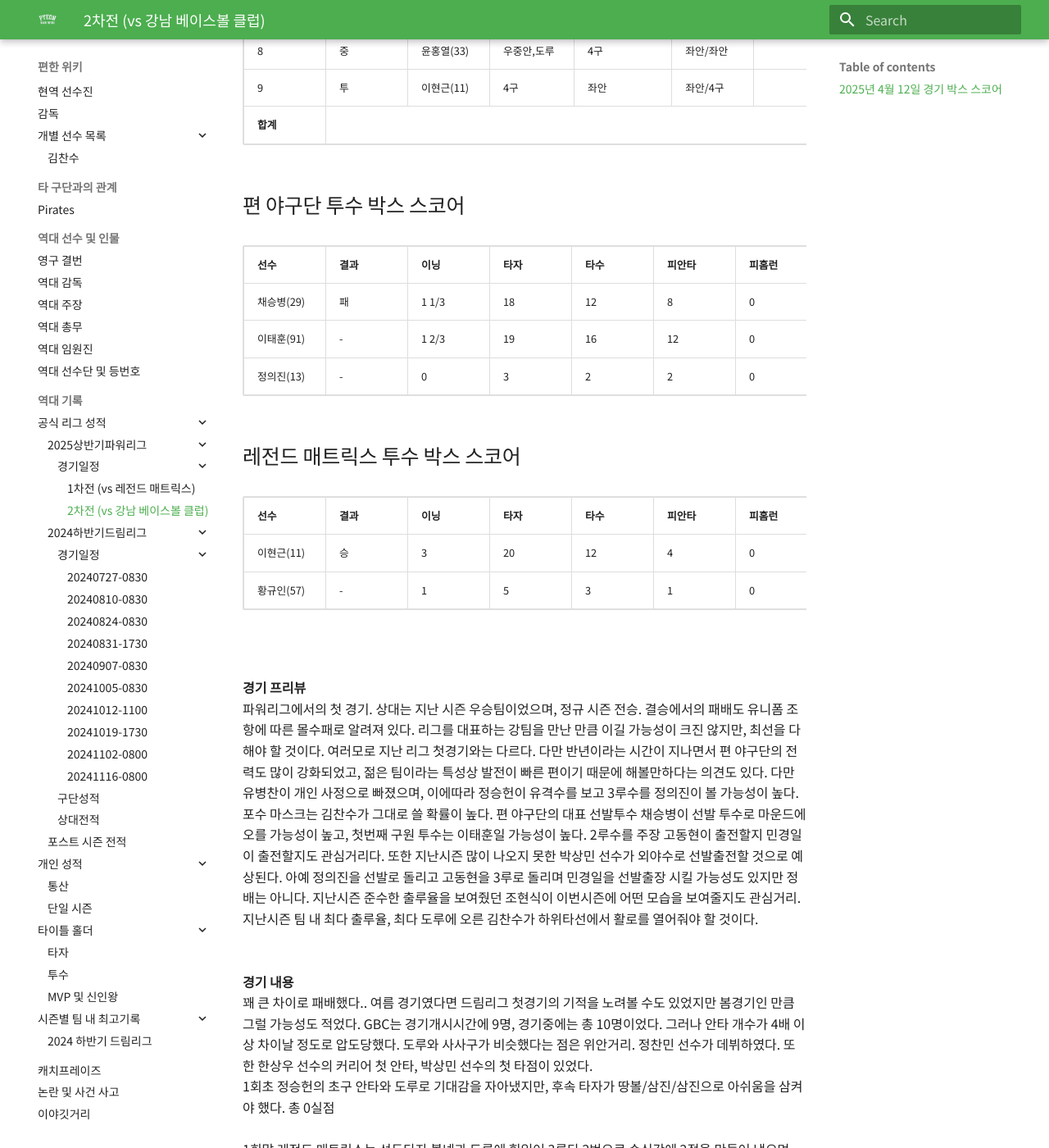
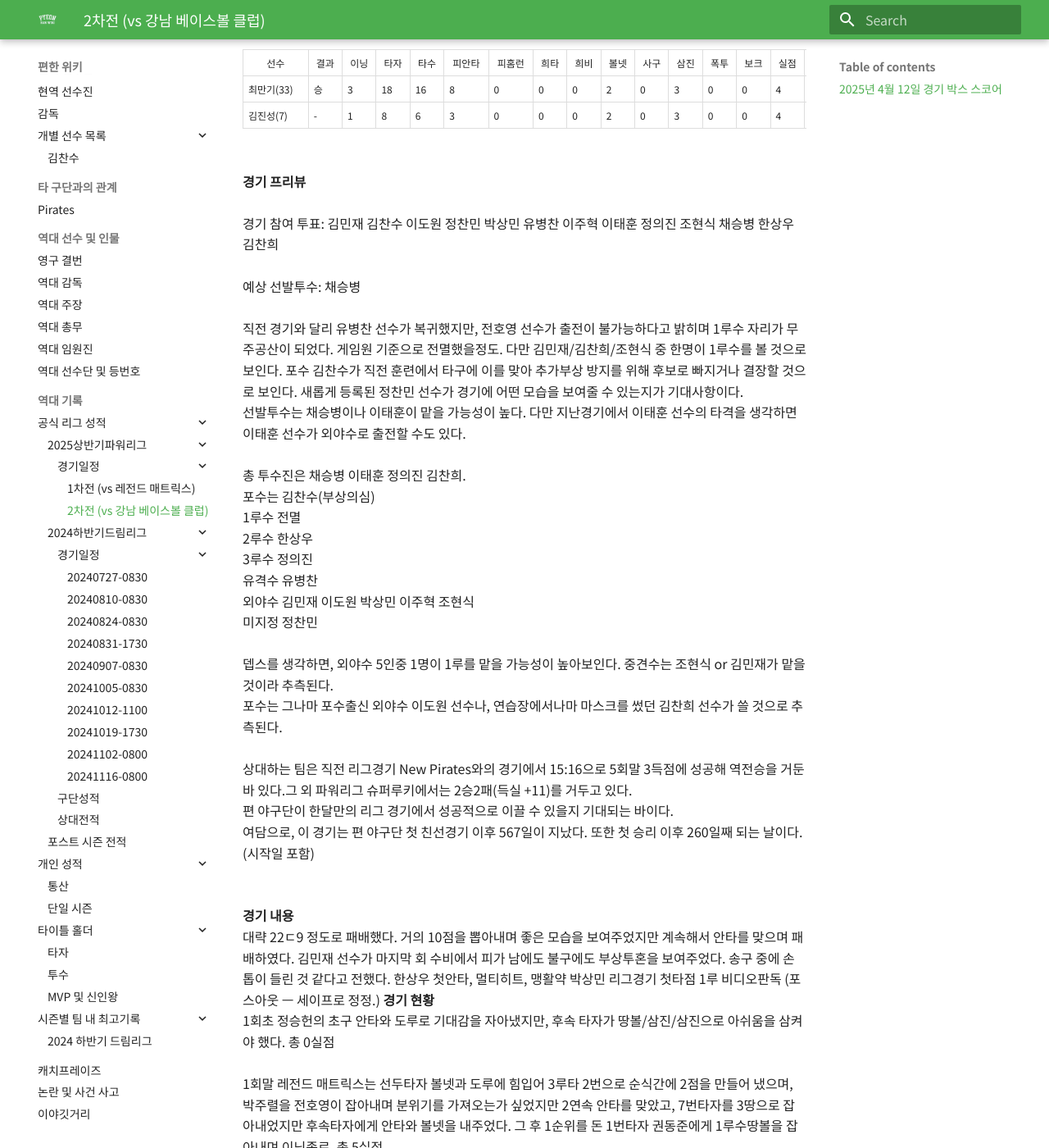
Before and after one commit to BlueChance/winningteam-isourteam-wiki-netlify, an MkDocs documentation site: the page built from docs/records_of_all_season_together/official_leage_performance/2025_powerleague/match_schedule/20250412_1100/result.md, in a window 1280 px wide and 1400 px high, scrolled down 3223 px. Shown: the whole window at 82% size. Built offline with MkDocs 1.6.1 and Material for MkDocs 9.7.7, drawn with Linux system fonts in a browser that asks for light colours; some of the changed text lies outside the part shown.

Commit message:
upupdate

```diff
--- a/docs/records_of_all_season_together/official_leage_performance/2025_powerleague/match_schedule/20250412_1100/result.md
+++ b/docs/records_of_all_season_together/official_leage_performance/2025_powerleague/match_schedule/20250412_1100/result.md
@@ -37,7 +37,8 @@
 (편 야구단) 8 : 22 (강남 베이스볼 클럽)<br>
 
 ## 2025년 4월 12일 경기 박스 스코어
-
+<div class="scrollable">
+<table class="boxscore">
 <table>
   <thead>
     <tr>
@@ -120,8 +121,7 @@
 <h2>편 야구단 박스 스코어</h2>
 
 <div class="scrollable">
-
-<table>
+<table class="boxscore">
   <thead>
     <tr>
       <th>타순</th>
@@ -147,64 +147,64 @@
   </thead>
   <tbody>
     <tr>
-      <td>1</td><td>유</td><td>정승헌(17)</td>
-      <td>우안, 도루</td><td>유땅</td><td>4구</td><td></td><td></td><td></td><td></td><td></td><td></td>
-      <td>2</td><td>1</td><td>0</td><td>0</td><td>1</td><td>0.500</td><td>0.500</td>
+      <td>1</td><td>유</td><td>유병찬(10)</td>
+      <td>삼진</td><td>좌중안,도루</td><td></td><td>삼진</td><td></td><td></td><td></td><td></td><td></td>
+      <td>3</td><td>1</td><td>2</td><td>0</td><td>1</td><td>0.333</td><td>0.333</td>
     </tr>
     <tr>
-      <td>2</td><td>1</td><td>전호영(39)</td>
-      <td>유땅</td><td></td><td>삼진/삼진</td><td></td><td></td><td></td><td></td><td></td><td></td>
-      <td>3</td><td>0</td><td>0</td><td>0</td><td>0</td><td>0.000</td><td>0.000</td>
+      <td>2</td><td>포</td><td>김찬수(28)</td>
+      <td>3땅</td><td></td><td>4구,주자아웃</td><td></td><td></td><td></td><td></td><td></td><td></td>
+      <td>1</td><td>0</td><td>0</td><td>0</td><td>0</td><td>0.000</td><td>0.000</td>
     </tr>
     <tr>
-      <td>3</td><td>중</td><td>조현식(43)</td>
-      <td>삼진</td><td></td><td>4구,도루</td><td>4구,도루자</td><td></td><td></td><td></td><td></td><td></td>
-      <td>1</td><td>0</td><td>0</td><td>1</td><td>1</td><td>0.000</td><td>0.000</td>
+      <td>2</td><td>미</td><td>이주혁(48)</td>
+      <td></td><td></td><td></td><td></td><td>4구</td><td></td><td></td><td></td><td></td>
+      <td>1</td><td>0</td><td>0</td><td>0</td><td>0</td><td>0.000</td><td>0.000</td>
     </tr>
     <tr>
-      <td>4</td><td>2</td><td>고동현(49)</td>
-      <td>삼진</td><td></td><td>4구</td><td>4구,도루</td><td></td><td></td><td></td><td></td><td></td>
-      <td>1</td><td>0</td><td>0</td><td>2</td><td>1</td><td>0.000</td><td>0.000</td>
+      <td>3</td><td>1</td><td>김민재(24)</td>
+      <td>좌선2,도루</td><td>유땅R</td><td></td><td>유내안</td><td></td><td></td><td></td><td></td><td></td>
+      <td>3</td><td>2</td><td>0</td><td>1</td><td>1</td><td>0.667</td><td>0.667</td>
     </tr>
     <tr>
-      <td>5</td><td>지</td><td>김찬희(18)</td>
-      <td></td><td>우안</td><td></td><td></td><td></td><td></td><td></td><td></td><td></td>
+      <td>4</td><td>2</td><td>정의진(13)</td>
+      <td>낫아웃</td><td></td><td>유내안,주자아웃</td><td>우중2</td><td></td><td></td><td></td><td></td><td></td>
       <td>1</td><td>1</td><td>0</td><td>1</td><td>0</td><td>1.000</td><td>1.000</td>
     </tr>
     <tr>
-      <td>5</td><td>미</td><td>민경일(44)</td>
-      <td></td><td></td><td>좌안,주자아웃</td><td>좌중안</td><td></td><td></td><td></td><td></td><td></td>
-      <td>2</td><td>2</td><td>0</td><td>0</td><td>0</td><td>1.000</td><td>1.000</td>
+      <td>5</td><td>중</td><td>조현식(43)</td>
+      <td></td><td>2짱</td><td>유땅R</td><td>삼진</td><td></td><td></td><td></td><td></td><td></td>
+      <td>3</td><td>0</td><td>0</td><td>1</td><td>0</td><td>0.000</td><td>0.000</td>
     </tr>
     <tr>
-      <td>6</td><td>3</td><td>정의진(13)</td>
-      <td></td><td>삼진</td><td>2땅R</td><td>3땅</td><td></td><td></td><td></td><td></td><td></td>
-      <td>3</td><td>0</td><td>1</td><td>1</td><td>0</td><td>0.000</td><td>0.000</td>
+      <td>6</td><td>1</td><td>김진환(2)</td>
+      <td></td><td>좌안,견제사</td><td>좌원2</td><td>4구</td><td></td><td></td><td></td><td></td><td></td>
+      <td>2</td><td>2</td><td>0</td><td>1</td><td>0</td><td>1.000</td><td>1.000</td>
     </tr>
     <tr>
-      <td>7</td><td>우</td><td>박상민(87)</td>
-      <td></td><td>4구</td><td></td><td></td><td></td><td></td><td></td><td></td><td></td>
-      <td>0</td><td>0</td><td>0</td><td>1</td><td>0</td><td>0.000</td><td>0.000</td>
+      <td>7</td><td>좌</td><td>박상민(87)</td>
+      <td></td><td>4구</td><td>좌안</td><td>우전2</td><td></td><td></td><td></td><td></td><td></td>
+      <td>2</td><td>2</td><td>3</td><td>1</td><td>0</td><td>1.000</td><td>1.000</td>
     </tr>
     <tr>
-      <td>7</td><td>미</td><td>김건표(12)</td>
-      <td></td><td></td><td></td><td>1땅</td><td></td><td></td><td></td><td></td><td></td>
-      <td>1</td><td>0</td><td>0</td><td>0</td><td>0</td><td>0.000</td><td>0.00</td>
+      <td>8</td><td>한상우</td><td>한상우(15)</td>
+      <td></td><td>2내안</td><td></td><td>1땅</td><td></td><td></td><td></td><td></td><td></td>
+      <td>1</td><td>1</td><td>0</td><td>1</td><td>0</td><td>1.000</td><td>1.000</td>
     </tr>
     <tr>
-      <td>8</td><td>포</td><td>김찬수(28)</td>
-      <td></td><td>사구</td><td>4구</td><td></td><td></td><td></td><td></td><td></td><td></td>
-      <td>0</td><td>0</td><td>0</td><td>0</td><td>0</td><td>0.000</td><td>0.000</td>
+      <td>8</td><td>미</td><td>정찬민(99)</td>
+      <td></td><td></td><td>삼진</td><td>삼진</td><td></td><td></td><td></td><td></td><td></td>
+      <td>2</td><td>0</td><td>0</td><td>0</td><td>0</td><td>0.000</td><td>0.000</td>
     </tr>
     <tr>
-      <td>9</td><td>좌</td><td>이태훈(91)</td>
-      <td></td><td>중희플</td><td>좌선2</td><td></td><td></td><td></td><td></td><td></td><td></td>
-      <td>1</td><td>1</td><td>3</td><td>0</td><td>0</td><td>1.000</td><td>1.000</td>
+      <td>9</td><td>포</td><td>이도원(77)</td>
+      <td></td><td>우월2</td><td>2플</td><td></td><td></td><td></td><td></td><td></td><td></td>
+      <td>2</td><td>1</td><td>1</td><td>1</td><td>0</td><td>0.500</td><td>0.500</td>
     </tr>
     <tr>
       <td><strong>합계</strong></td>
-      <td colspan="9"></td>
-      <td>15</td><td>5</td><td>4</td><td>6</td><td>3</td><td>0.333</td><td>0.318</td>
+      <td colspan="12"></td>
+      <td>22</td><td>11</td><td>8</td><td>8</td><td>2</td><td>0.500</td><td>0.439</td>
     </tr>
   </tbody>
 </table>
@@ -212,11 +212,10 @@
 
 
 
-<h2>레전드 매트릭스 타자 박스 스코어</h2>
+<h2>강남 베이스볼 클럽(GBC) 타자 박스 스코어</h2>
 
 <div class="scrollable">
-
-<table>
+<table class="boxscore">
   <thead>
     <tr>
       <th>타순</th>
@@ -242,70 +241,66 @@
   </thead>
   <tbody>
     <tr>
-      <td>1</td><td>1</td><td>권동준(16)</td>
-      <td>4구,도루/1땅</td><td>4구</td><td>우안/좌플</td><td></td><td></td><td></td><td></td><td></td><td></td>
-      <td>3</td><td>1</td><td>2</td><td>3</td><td>1</td><td>0.333</td><td>0.333</td>
+      <td>1</td><td>1</td><td>김성하(43)</td>
+      <td>중안,도루,도루</td><td>우플/우안</td><td>사구/2직</td><td></td><td></td><td></td><td></td><td></td><td></td>
+      <td>4</td><td>2</td><td>1</td><td>3</td><td>2</td><td>0.500</td><td>0.714</td>
     </tr>
     <tr>
-      <td>2</td><td>2</td><td>황규인(57)</td>
-      <td>우중3</td><td>4구,도루/우월안</td><td>우월2</td><td></td><td></td><td></td><td></td><td></td><td></td>
-      <td>3</td><td>3</td><td>4</td><td>4</td><td>1</td><td>01000</td><td>1.000</td>
+      <td>2</td><td>유</td><td>유상수(68)</td>
+      <td>좌플</td><td>3내안, 도루/좌안, 도루</td><td>4구</td><td>3땅</td><td></td><td></td><td></td><td></td><td></td>
+      <td>4</td><td>2</td><td>1</td><td>3</td><td>2</td><td>0.500</td><td>0.286</td>
     </tr>
     <tr>
-      <td>2</td><td>미</td><td>김순기(3)</td>
-      <td></td><td></td><td></td><td>4구</td><td></td><td></td><td></td><td></td><td></td>
-      <td>0</td><td>0</td><td>0</td><td>1</td><td>0</td><td>0.000</td><td>0.000</td>
+      <td>3</td><td>우</td><td>심현중(1)</td>
+      <td>4구, 도루</td><td>좌안, 도루/좌중2</td><td>4구</td><td>우플</td><td></td><td></td><td></td><td></td><td></td>
+      <td>3</td><td>2</td><td>1</td><td>4</td><td>2</td><td>0.667</td><td>0.667</td>
     </tr>
     <tr>
-      <td>3</td><td>포</td><td>이원재(78)</td>
-      <td>중월3</td><td>4구/우안</td><td>좌희플</td><td>투안</td><td></td><td></td><td></td><td></td><td></td>
-      <td>3</td><td>3</td><td>3</td><td>3</td><td>0</td><td>1.000</td><td>1.000</td>
+      <td>4</td><td>중</td><td>김병문(9)</td>
+      <td>삼진</td><td>4구/4구, 도루</td><td>4구</td><td>유실</td><td></td><td></td><td></td><td></td><td></td>
+      <td>2</td><td>0</td><td>1</td><td>3</td><td>1</td><td>0.000</td><td>0.600</td>
     </tr>
     <tr>
-      <td>4</td><td>좌</td><td>박주렬(69)</td>
-      <td>1직</td><td>중안,도루/삼진</td><td>우안</td><td>좌월안</td><td></td><td></td><td></td><td></td><td></td>
-      <td>5</td><td>3</td><td>3</td><td>2</td><td>1</td><td>0.600</td><td>0.600</td>
+      <td>5</td><td>투</td><td>최만기(33)</td>
+      <td>중월2</td><td>3실, 도루/타구맞</td><td>4구</td><td></td><td></td><td></td><td></td><td></td><td></td>
+      <td>2</td><td>1</td><td>3</td><td>3</td><td>1</td><td>0.500</td><td>0.333</td>
     </tr>
     <tr>
-      <td>5</td><td>유</td><td>강인제(50)</td>
-      <td>2내안</td><td>유플/중안</td><td>우중2</td><td></td><td></td><td></td><td></td><td></td><td></td>
-      <td>4</td><td>3</td><td>3</td><td>2</td><td>0</td><td>0.750</td><td>0.750</td>
+      <td>6</td><td>1</td><td>김진성(7)</td>
+      <td>우월2, 도루</td><td>중안, 도루</td><td>1내안</td><td>삼진</td><td></td><td></td><td></td><td></td><td></td>
+      <td>4</td><td>3</td><td>2</td><td>2</td><td>3</td><td>0.750</td><td>0.750</td>
     </tr>
     <tr>
-      <td>6</td><td>우</td><td>장민우(125)</td>
-      <td>우선2</td><td>4구/3땅</td><td>좌선2</td><td></td><td></td><td></td><td></td><td></td><td></td>
-      <td>3</td><td>2</td><td>2</td><td>2</td><td>0</td><td>0.667</td><td>0.667</td>
+      <td>7</td><td>3</td><td>김지훈(22)</td>
+      <td>4구, 도루</td><td>좌중안, 도루/우안, 도루</td><td>4구</td><td></td><td></td><td></td><td></td><td></td><td></td>
+      <td>1</td><td>1</td><td>3</td><td>2</td><td>3</td><td>1.000</td><td>0.750</td>
     </tr>
     <tr>
-      <td>7</td><td>3</td><td>김지만(52)</td>
-      <td>3땅</td><td>우중안</td><td>좌월2/좌플</td><td></td><td></td><td></td><td></td><td></td><td></td>
-      <td>4</td><td>2</td><td>2</td><td>2</td><td>0</td><td>0.500</td><td>0.500</td>
+      <td>8</td><td>포</td><td>김문규(100)</td>
+      <td>좌월2</td><td>사구/낫아웃</td><td>삼진</td><td></td><td></td><td></td><td></td><td></td><td></td>
+      <td>3</td><td>1</td><td>2</td><td>1</td><td>0</td><td>0.333</td><td>0.333</td>
     </tr>
     <tr>
-      <td>8</td><td>중</td><td>윤홍열(33)</td>
-      <td>우중안,도루</td><td>4구</td><td>좌안/좌안</td><td></td><td></td><td></td><td></td><td></td><td></td>
-      <td>3</td><td>3</td><td>2</td><td>2</td><td>1</td><td>1.000</td><td>1.000</td>
-    </tr>
-    <tr>
-      <td>9</td><td>투</td><td>이현근(11)</td>
-      <td>4구</td><td>좌안</td><td>좌안/4구</td><td></td><td></td><td></td><td></td><td></td><td></td>
-      <td>2</td><td>2</td><td>2</td><td>2</td><td>0</td><td>1.000</td><td>1.000</td>
+      <td>9</td><td>좌</td><td>최현규(36)</td>
+      <td>투직</td><td>좌중3</td><td>우월안</td><td></td><td></td><td></td><td></td><td></td><td></td>
+      <td>4</td><td>2</td><td>5</td><td>1</td><td>0</td><td>0.500</td><td>0.500</td>
     </tr>
     <tr>
       <td><strong>합계</strong></td>
-      <td colspan="9"></td>
-      <td>30</td><td>22</td><td>23</td><td>23</td><td>4</td><td>0.733</td><td>0.685</td>
+      <td colspan="12"></td>
+      <td>27</td><td>14</td><td>20</td><td>22</td><td>14</td><td>0.519</td><td>0.548</td>
     </tr>
   </tbody>
 </table>
+</div>
+
 
 
 
 <h2>편 야구단 투수 박스 스코어</h2>
 
 <div class="scrollable">
-
-<table>
+<table class="boxscore">
   <thead>
      <tr>
           <th>선수</th>
@@ -331,27 +326,28 @@
    </thead>
    <tbody>
         <tr>
-           <td>채승병(29)</td>
-           <td>패</td><td>1 1/3</td><td>18</td><td>12</td><td>8</td><td>0</td><td>0</td><td>1=0</td><td>6</td><td>0</td><td>0</td><td>0</td><td>0</td><td>12</td><td>12</td><td>0</td><td>63.16</td><td>63.16</td>
+           <td>이태훈(91)</td>
+           <td>패</td><td>1 1/3</td><td>21</td><td>16</td><td>11</td><td>0</td><td>0</td><td>0</td><td>4</td><td>1</td><td>1</td><td>1</td><td>0</td><td>16</td><td>5</td><td>0</td><td>26.32</td><td>30.33</td>
         </tr>
         <tr>
-           <td>이태훈(91)</td>
-           <td>-</td><td>1 2/3</td><td>19</td><td>16</td><td>12</td><td>0</td><td>0</td><td>1</td><td>2</td><td>0</td><td>1</td><td>0</td><td>0</td><td>9</td><td>8</td><td>0</td><td>33.73</td><td>33.73</td>
+           <td>채승병(29)</td>
+           <td>-</td><td>1</td><td>13</td><td>5</td><td>2</td><td>0</td><td>0</td><td>0</td><td>7</td><td>1</td><td>3</td><td>0</td><td>0</td><td>6</td><td>5</td><td>0</td><td>35.00</td><td>51.07</td>
         </tr>
         <tr>
-           <td>정의진(13)</td>
-           <td>-</td><td>0</td><td>3</td><td>2</td><td>2</td><td>0</td><td>0</td><td>0</td><td>1</td><td>0</td><td>0</td><td>0</td><td>0</td><td>2</td><td>2</td><td>0</td><td>-</td><td>-</td>
+           <td>김찬희(18)</td>
+           <td>-</td><td>1 1/3</td><td>6</td><td>6</td><td>1</td><td>0</td><td>0</td><td>0</td><td>0</td><td>0</td><td>1</td><td>0</td><td>0</td><td>0</td><td>0</td><td>0</td><td>0.00</td><td>0.00</td>
         </tr>
   </tbody>
 </table>
+</div>
 
 
 
-<h2>레전드 매트릭스 투수 박스 스코어</h2>
+
+<h2>강남 베이스볼 클럽 투수 박스 스코어</h2>
 
 <div class="scrollable">
-
-<table>
+<table class="boxscore">
   <thead>
      <tr>
           <th>선수</th>
@@ -377,25 +373,55 @@
    </thead>
    <tbody>
         <tr>
-           <td>이현근(11)</td>
-           <td>승</td><td>3</td><td>20</td><td>12</td><td>4</td><td>0</td><td>0</td><td>1</td><td>6</td><td>1</td><td>5</td><td>0</td><td>0</td><td>5</td><td>3</td><td>0</td><td>7.00</td><td>7.00</td>
+           <td>최만기(33)</td>
+           <td>승</td><td>3</td><td>18</td><td>16</td><td>8</td><td>0</td><td>0</td><td>0</td><td>2</td><td>0</td><td>3</td><td>0</td><td>0</td><td>4</td><td>2</td><td>0</td><td>4.67</td><td>4.67</td>
         </tr>
         <tr>
-           <td>황규인(57)</td>
-           <td>-</td><td>1</td><td>5</td><td>3</td><td>1</td><td>0</td><td>0</td><td>0</td><td>2</td><td>0</td><td>0</td><td>0</td><td>0</td><td>1</td><td>0</td><td>0</td><td>0.00</td><td>0.00</td>
+           <td>김진성(7)</td>
+           <td>-</td><td>1</td><td>8</td><td>6</td><td>3</td><td>0</td><td>0</td><td>0</td><td>2</td><td>0</td><td>3</td><td>0</td><td>0</td><td>4</td><td>4</td><td>0</td><td>28.00</td><td>28.00</td>
         </tr>
   </tbody>
 </table>
+</div>
+
 
 
 <br>
 <br>
 <strong>경기 프리뷰</strong><br>
-파워리그에서의 첫 경기. 상대는 지난 시즌 우승팀이었으며, 정규 시즌 전승. 결승에서의 패배도 유니폼 조항에 따른 몰수패로 알려져 있다. 리그를 대표하는 강팀을 만난 만큼 이길 가능성이 크진 않지만, 최선을 다해야 할 것이다. 여러모로 지난 리그 첫경기와는 다르다. 다만 반년이라는 시간이 지나면서 편 야구단의 전력도 많이 강화되었고, 젊은 팀이라는 특성상 발전이 빠른 편이기 때문에 해볼만하다는 의견도 있다. 다만 유병찬이 개인 사정으로 빠졌으며, 이에따라 정승헌이 유격수를 보고 3루수를 정의진이 볼 가능성이 높다. 포수 마스크는 김찬수가 그대로 쓸 확률이 높다. 편 야구단의 대표 선발투수 채승병이 선발 투수로 마운드에 오를 가능성이 높고, 첫번째 구원 투수는 이태훈일 가능성이 높다. 2루수를 주장 고동현이 출전할지 민경일이 출전할지도 관심거리다. 또한 지난시즌 많이 나오지 못한 박상민 선수가 외야수로 선발출전할 것으로 예상된다. 아예 정의진을 선발로 돌리고 고동현을 3루로 돌리며 민경일을 선발출장 시킬 가능성도 있지만 정배는 아니다. 지난시즌 준수한 출루율을 보여줬던 조현식이 이번시즌에 어떤 모습을 보여줄지도 관심거리. 지난시즌 팀 내 최다 출루율, 최다 도루에 오른 김찬수가 하위타선에서 활로를 열어줘야 할 것이다.<br>
+<br>
+경기 참여 투표: 김민재 김찬수 이도원 정찬민 박상민 유병찬 이주혁 이태훈 정의진 조현식 채승병 한상우 김찬희<br>
+<br>
+예상 선발투수: 채승병<br>
+<br>
+직전 경기와 달리 유병찬 선수가 복귀했지만, 전호영 선수가 출전이 불가능하다고 밝히며 1루수 자리가 무주공산이 되었다. 게임원 기준으로 전멸했을정도. 다만 김민재/김찬희/조현식 중 한명이 1루수를 볼 것으로 보인다. 포수 김찬수가 직전 훈련에서 타구에 이를 맞아 추가부상 방지를 위해 후보로 빠지거나 결장할 것으로 보인다. 새롭게 등록된 정찬민 선수가 경기에 어떤 모습을 보여줄 수 있는지가 기대사항이다.<br>
+선발투수는 채승병이나 이태훈이 맡을 가능성이 높다. 다만 지난경기에서 이태훈 선수의 타격을 생각하면 이태훈 선수가 외야수로 출전할 수도 있다.<br>
+<br>
+총 투수진은 채승병 이태훈 정의진 김찬희.<br>
+포수는 김찬수(부상의심)<br>
+1루수 전멸<br>
+2루수 한상우<br>
+3루수 정의진<br>
+유격수 유병찬<br>
+외야수 김민재 이도원 박상민 이주혁 조현식<br>
+미지정 정찬민<br>
+<br>
+뎁스를 생각하면, 외야수 5인중 1명이 1루를 맡을 가능성이 높아보인다. 중견수는 조현식 or 김민재가 맡을 것이라 추측된다.<br>
+포수는 그나마 포수출신 외야수 이도원 선수나, 연습장에서나마 마스크를 썼던 김찬희 선수가 쓸 것으로 추측된다.<br>
+<br>
+상대하는 팀은 직전 리그경기 New Pirates와의 경기에서 15:16으로 5회말 3득점에 성공해 역전승을 거둔 바 있다.그 외 파워리그 슈퍼루키에서는 2승2패(득실 +11)를 거두고 있다.<br>
+편 야구단이 한달만의 리그 경기에서 성공적으로 이끌 수 있을지 기대되는 바이다.<br>
+여담으로, 이 경기는 편 야구단 첫 친선경기 이후 567일이 지났다. 또한 첫 승리 이후 260일째 되는 날이다.(시작일 포함)<br>
 <br>
 <br>
 <strong>경기 내용</strong><br>
-꽤 큰 차이로 패배했다.. 여름 경기였다면 드림리그 첫경기의 기적을 노려볼 수도 있었지만 봄경기인 만큼 그럴 가능성도 적었다. GBC는 경기개시시간에 9명, 경기중에는 총 10명이었다. 그러나 안타 개수가 4배 이상 차이날 정도로 압도당했다. 도루와 사사구가 비슷했다는 점은 위안거리. 정찬민 선수가 데뷔하였다. 또한 한상우 선수의 커리어 첫 안타, 박상민 선수의 첫 타점이 있었다.<br>
+대략 22ㄷ9 정도로 패배했다. 거의 10점을 뽑아내며 좋은 모습을 보여주었지만 계속해서 안타를 맞으며 패배하였다.
+김민재 선수가 마지막 회 수비에서 피가 남에도 불구에도 부상투혼을 보여주었다. 송구 중에 손톱이 들린 것 같다고 전했다.
+한상우 첫안타, 멀티히트, 맹활약
+박상민 리그경기 첫타점
+1루 비디오판독 (포스아웃 ㅡ 세이프로 정정.)
+
+<strong>경기 현황</strong><br>
 1회초 정승헌의 초구 안타와 도루로 기대감을 자아냈지만, 후속 타자가 땅볼/삼진/삼진으로 아쉬움을 삼켜야 했다. 총 0실점<br>
 <br>
 1회말 레전드 매트릭스는 선두타자 볼넷과 도루에 힘입어 3루타 2번으로 순식간에 2점을 만들어 냈으며, 박주렬을 전호영이 잡아내며 분위기를 가져오는가 싶었지만 2연속 안타를 맞았고, 7번타자를 3땅으로 잡아내었지만 후속타자에게 안타와 볼넷을 내주었다. 그 후 1순위를 돈 1번타자 권동준에게 1루수땅볼을 잡아내며 이닝종료. 총 5실점<br>
```
Also changed, not shown: 2 other files.
